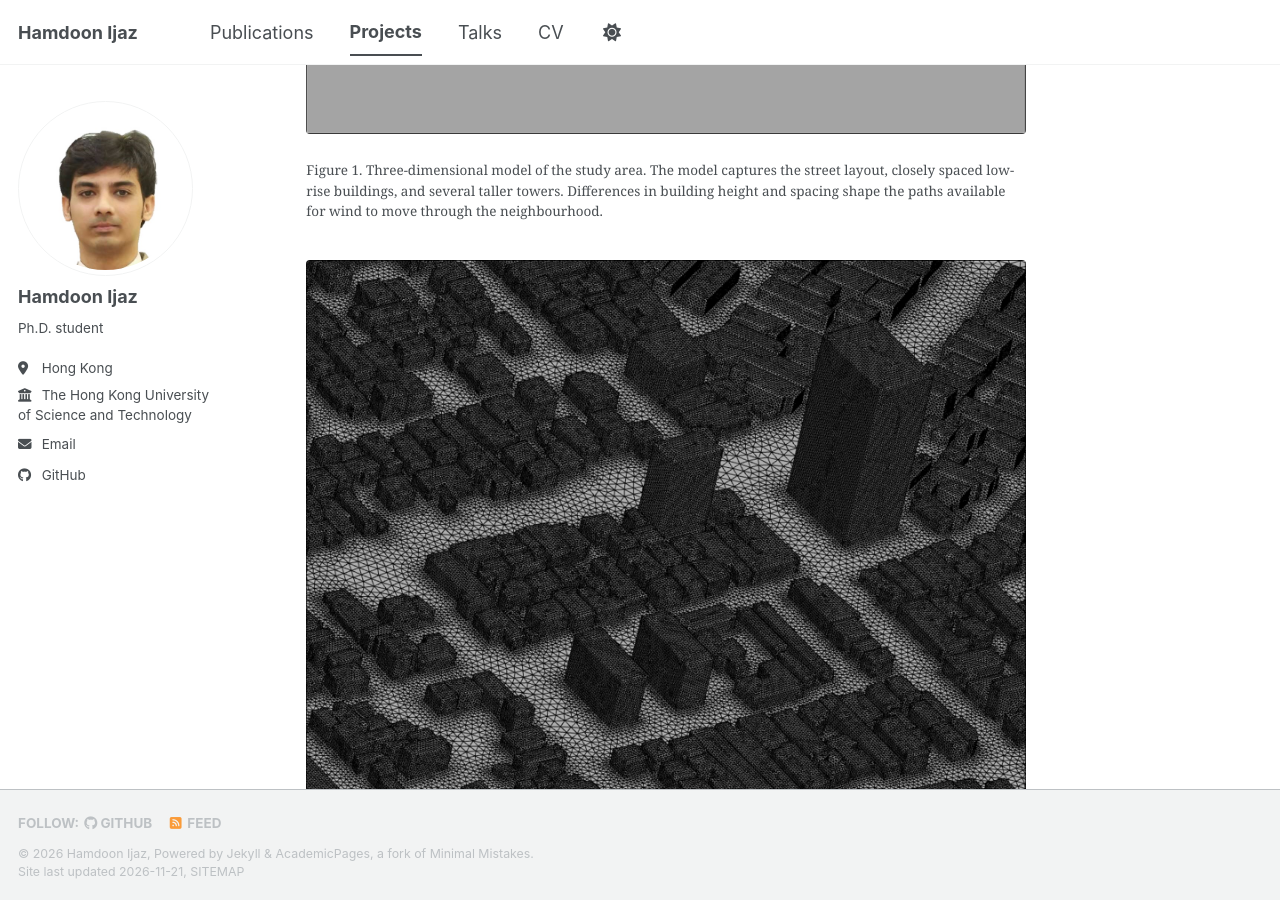
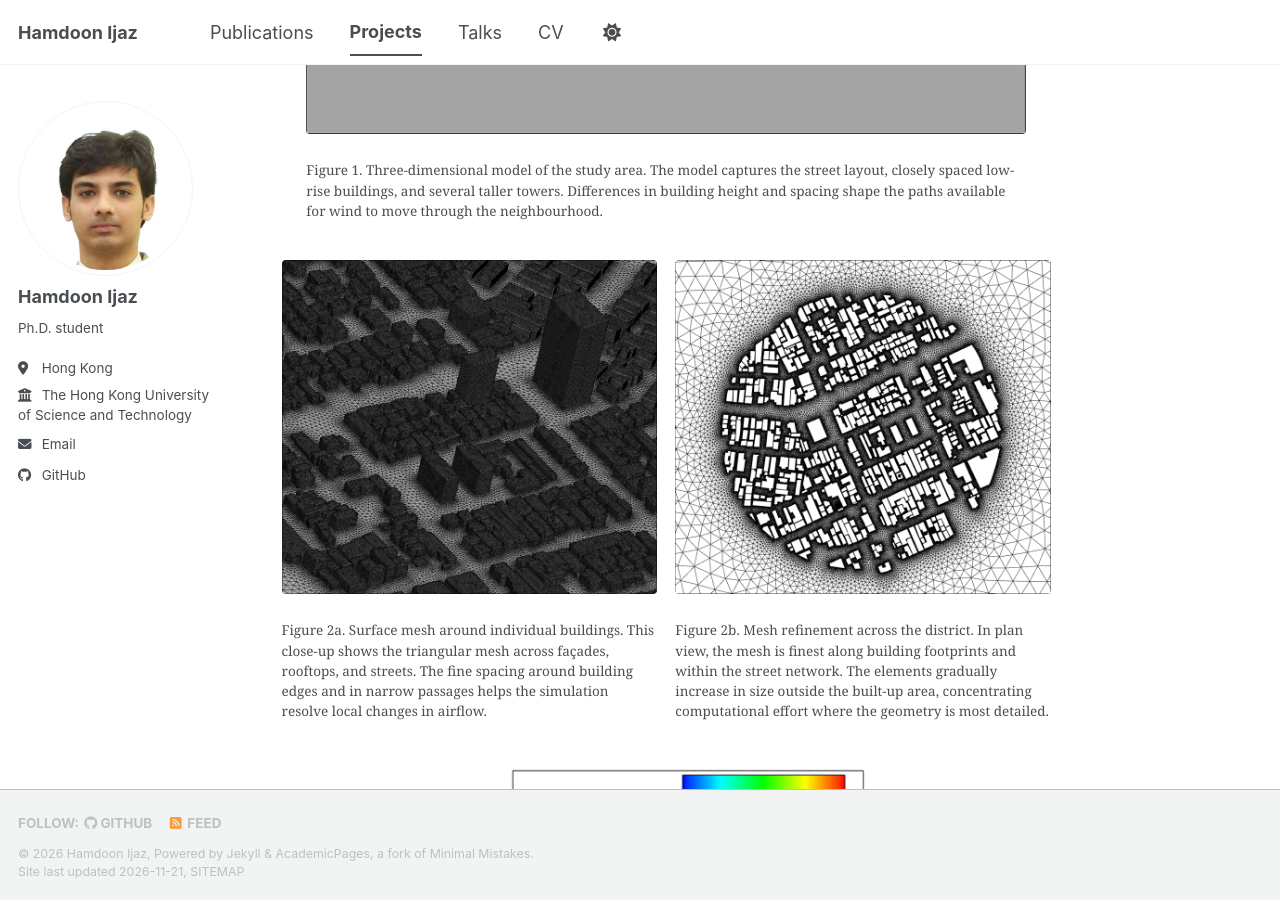
Before and after one commit to Hamdoon-UST/Hamdoon-UST.github.io, a Jekyll site: the page built from _portfolio/urban-airflow.md, in a window 1280 px wide and 900 px high, scrolled down 891 px. Built offline with Jekyll 4.4.1, drawn with Linux system fonts in a browser that asks for light colours; a style sheet for code colours, icons or effects is not loaded.

Commit message:
Update urban-airflow.md

```diff
--- a/_portfolio/urban-airflow.md
+++ b/_portfolio/urban-airflow.md
@@ -15,19 +15,20 @@ In this project I used computational fluid dynamics (CFD) to study how wind move
    caption="Figure 1. Three-dimensional model of the study area. The model captures the street layout, closely spaced low-rise buildings, and several taller towers. Differences in building height and spacing shape the paths available for wind to move through the neighbourhood."
 %}
 
+<div class="media-slot-row">
 {% include media-slot.html
    path="/images/projects/urban-airflow/Mesh1.png"
    alt="Close-up of the triangular surface mesh on building façades, rooftops, and streets"
    label="Figure 2a"
    caption="Figure 2a. Surface mesh around individual buildings. This close-up shows the triangular mesh across façades, rooftops, and streets. The fine spacing around building edges and in narrow passages helps the simulation resolve local changes in airflow."
 %}
-
 {% include media-slot.html
    path="/images/projects/urban-airflow/mesh2.png"
    alt="Plan view of mesh refinement across the district, finest along buildings and streets"
    label="Figure 2b"
    caption="Figure 2b. Mesh refinement across the district. In plan view, the mesh is finest along building footprints and within the street network. The elements gradually increase in size outside the built-up area, concentrating computational effort where the geometry is most detailed."
 %}
+</div>
 
 {% include media-slot.html
    path="/images/projects/urban-airflow/wind_vel.png"
```
